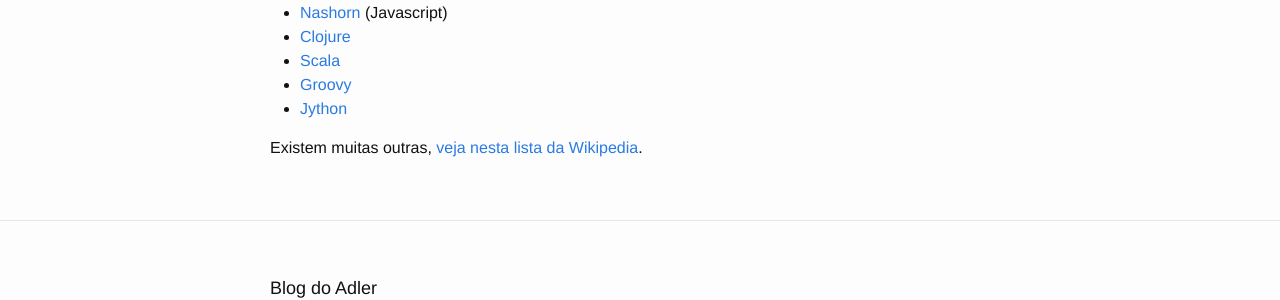
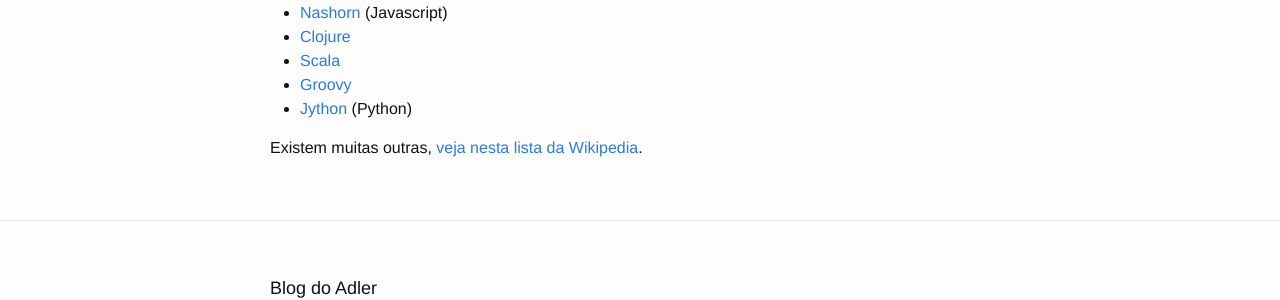
Before and after one commit to adlermedrado/adlermedrado.github.io, a Jekyll site: the page built from _posts/2015-10-11-JVM.md, in a window 1280 px wide. Shown: the part 866-1166 px from the top of the page. Built offline with Jekyll 4.4.1, drawn with Linux system fonts in a browser that asks for light colours; a script that is not in the unit is left out; comment, search, counter and statistics services are not loaded.

Commit message:
updating post

```diff
--- a/_posts/2015-10-11-JVM.md
+++ b/_posts/2015-10-11-JVM.md
@@ -26,6 +26,6 @@ Seguem abaixo algumas linguagens e implementações de linguagens já existentes
 * [Clojure](http://clojure.org)
 * [Scala](http://www.scala-lang.org)
 * [Groovy](http://www.groovy-lang.org)
-* [Jython](https://wiki.python.org/jython/)
+* [Jython](https://wiki.python.org/jython/) (Python)
 
 Existem muitas outras, [veja nesta lista da Wikipedia](https://en.wikipedia.org/wiki/List_of_JVM_languages).
```
